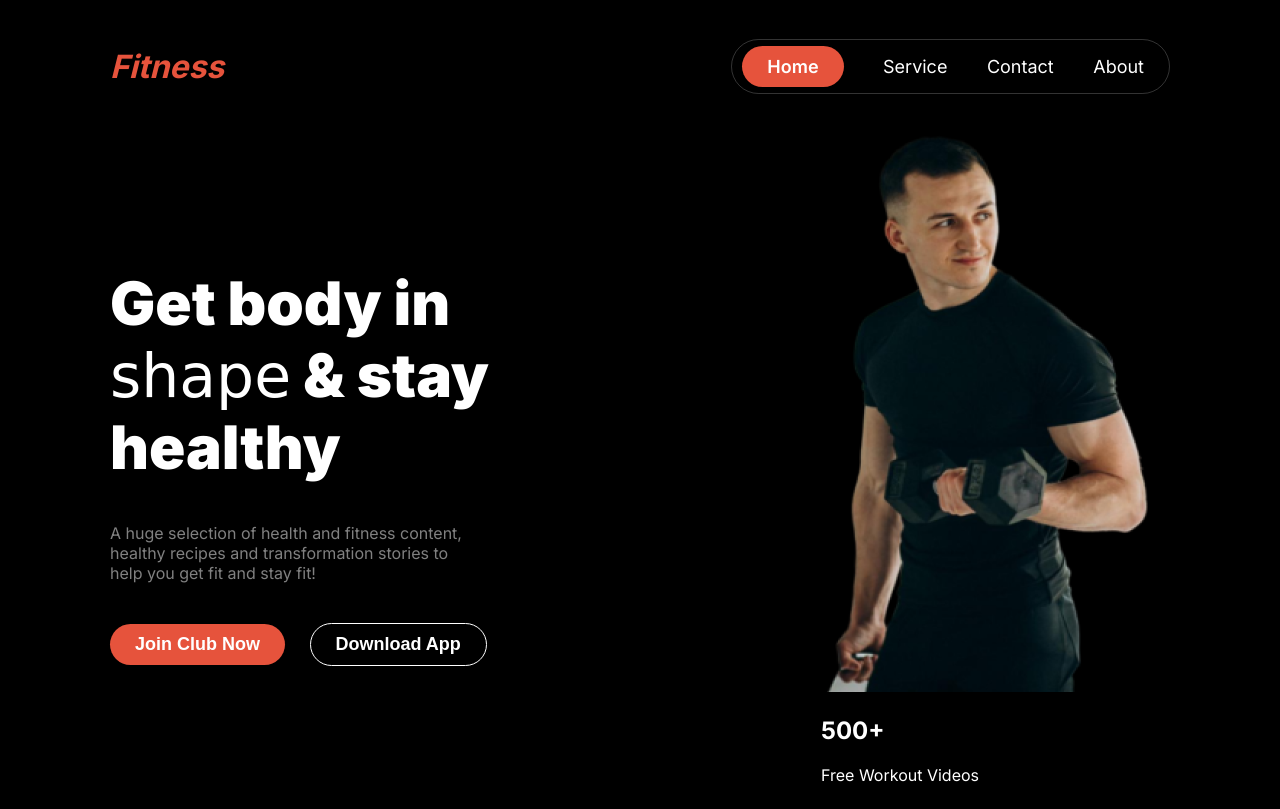
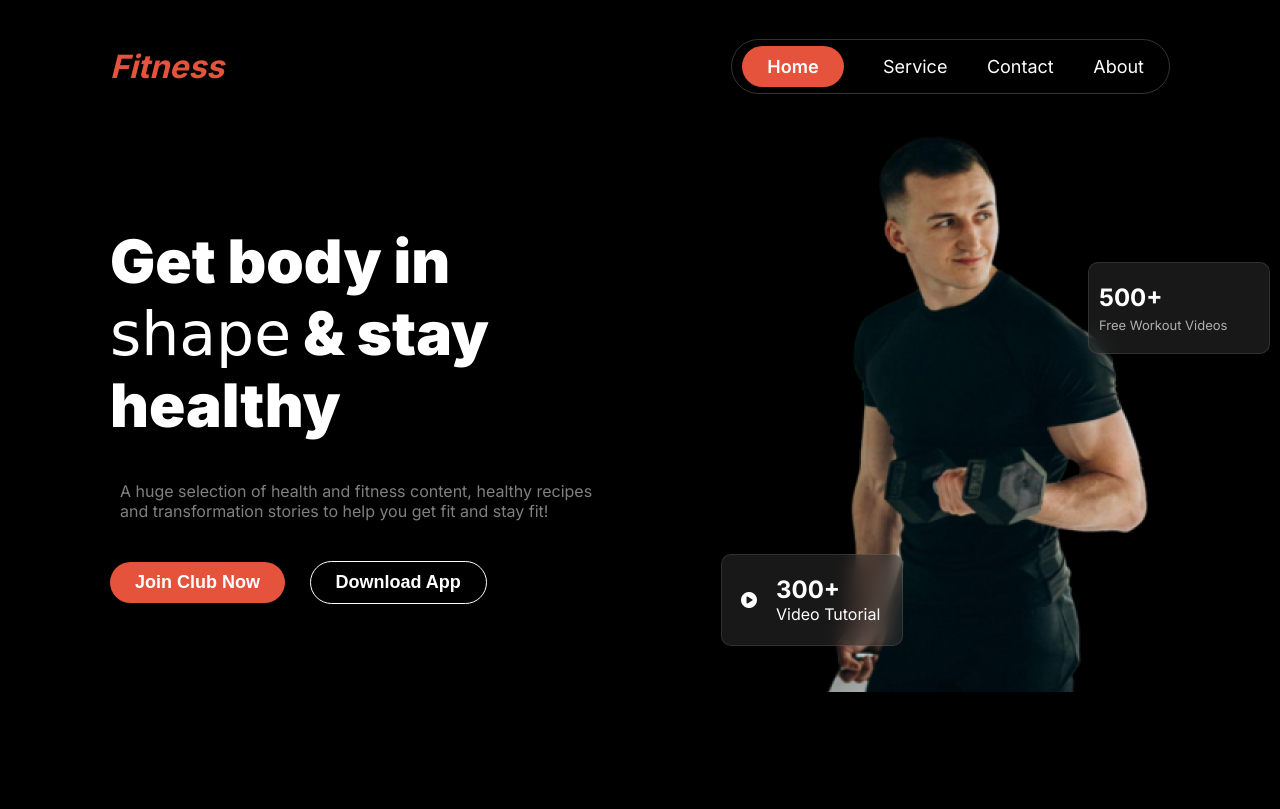
Before and after one commit to shakirhasan133/B10-Assignment2, a plain HTML site: page index.html in a window 1280 px wide. Drawn offline with Linux system fonts and the light colour scheme; a web font is replaced by a local one.

Commit message:
hero area done

```diff
--- a/index.html
+++ b/index.html
@@ -6,6 +6,7 @@
     <title>Fitness || Your Personal Fitness Trainer</title>
     <link rel="shortcut icon" href="images/fitness fav icon.png" type="image/x-icon">
     <link rel="stylesheet" href="styles/style.css">
+    <script src="https://kit.fontawesome.com/cd4f62ec44.js" crossorigin="anonymous"></script>
 </head>
 <body>
     <header>
@@ -40,7 +41,16 @@
                         <h2>500+</h2>
                         <p>Free Workout Videos</p>
                     </div>
-                    <div class="free-tutorial-card"></div>
+                    <div class="free-tutorial-card">
+                        <div class="card2-content1">
+                            <i class="fa-solid fa-circle-play"></i>
+                        </div>
+                        <div class="card2-content2">
+                            <h2>300+</h2>
+                            <p>Video Tutorial</p>
+                        </div>
+                    </div>
+                    </div>
                 </div>
             </section>
          <!-- Hero Area End -->
--- a/styles/style.css
+++ b/styles/style.css
@@ -87,7 +87,7 @@ a,li{
     font-size: 16px;
     font-weight: 400;
     margin: 40px 0;
-    width: 50%;
+    width: 70%;
     color:var(--text-color);
 }
 .hero-des-area span{
@@ -101,4 +101,70 @@ a,li{
 .hero-des-area .download-btn{
     margin-left: 20px;
 }
+.hero-img-area{
+    position: relative;
+}
+.free-video-card {
+    background-color: rgba(48, 48, 48, 0.5);
+    border-radius: 10px;
+    backdrop-filter:blur(10px);
+    width: 180px;
+    height: 90px;
+    display: flex;
+    justify-content: center;
+    flex-direction: column;
+    border: 1px solid rgba(255, 255, 255, 0.1);
+    position: absolute;
+    right: -100px;
+    top: 150px;
+    z-index: 1;
+
+}
+
+.free-video-card h2, p{
+    margin: 0;
+    padding-left: 10px;
+
+}
+.free-video-card  p{
+    margin-top: 5px;
+    color: rgba(255, 255, 255, 0.65);
+    font-size: 13px;
+    font-weight: 400;
+}
+
+.free-tutorial-card{
+    background-color: rgba(48, 48, 48, 0.5);
+    border-radius: 10px;
+    backdrop-filter:blur(10px);
+    width: 180px;
+    height: 90px;
+    border: 1px solid rgba(255, 255, 255, 0.1);
+    position: absolute;
+    bottom: 50px;
+    left: -100px;
+}
+.card2-content1{
+    width: 30%;
+    float: left;
+    display: flex;
+    justify-content: center;
+    align-items: center;
+    height: 100%;
+    position: absolute;
+
+}
+.card2-content2{
+    width: 70%;
+    float: right;
+}
+.card2-content2 h2{
+    margin-top: 20px;
+    padding: 0;
+    margin-bottom:0;
+}
+.card2-content2 p{
+    margin: 0;
+    padding: 0;
+}
 /* hero-area End */
```
